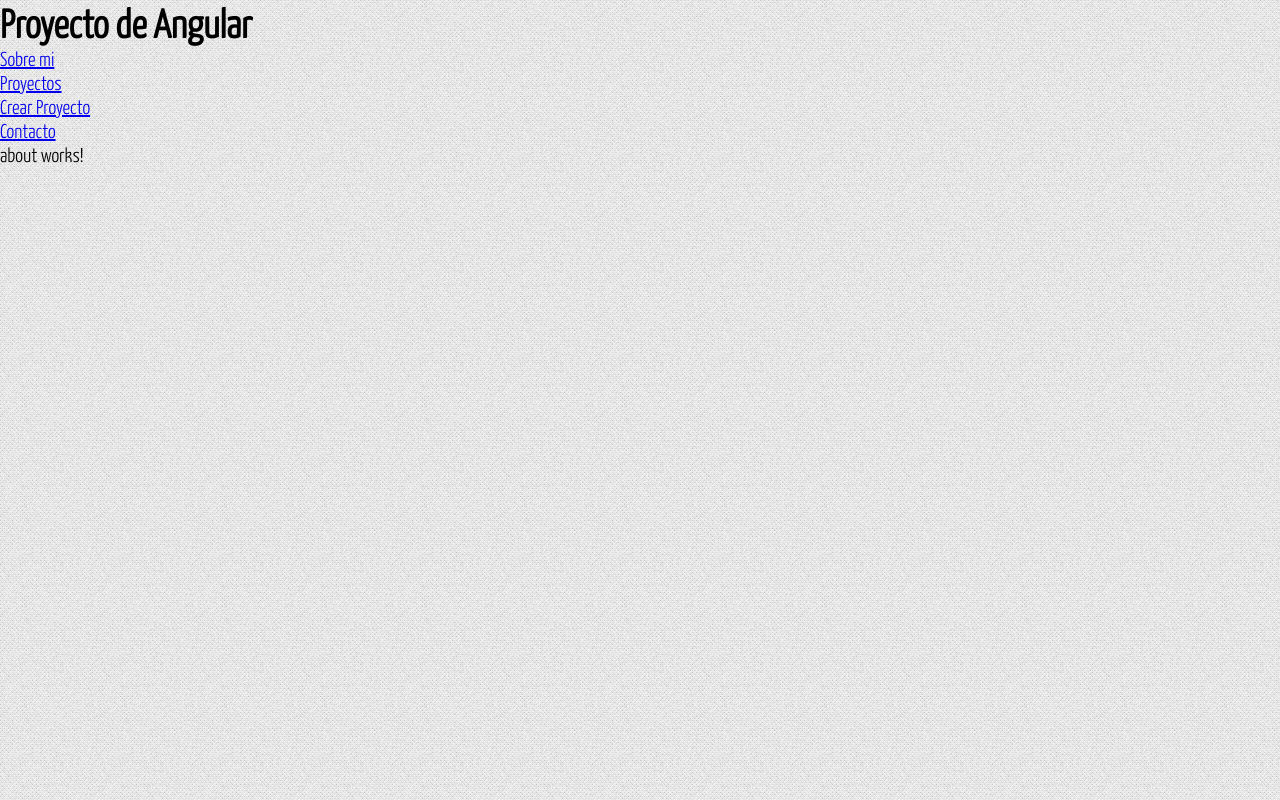
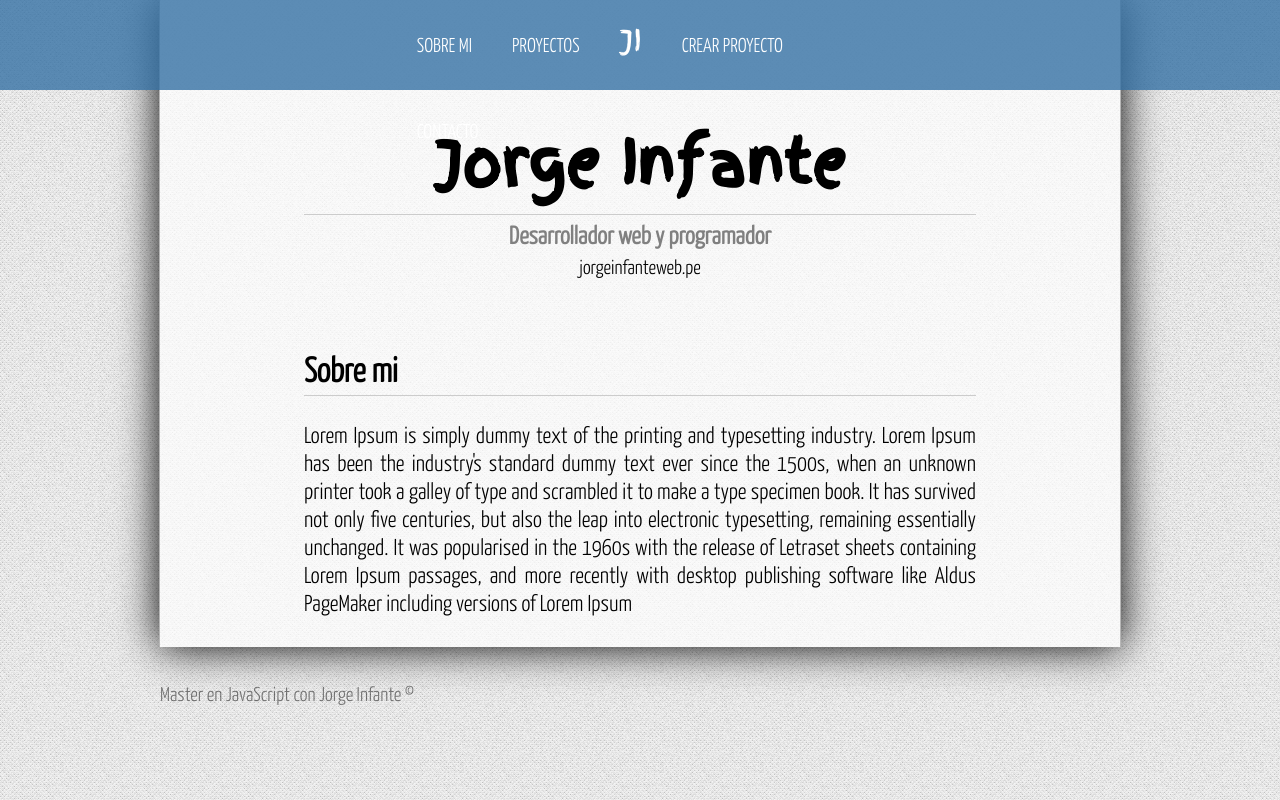
Before and after one commit to coquilson1/proyecto-angular, an Angular app: page / in a window 1280 px wide. Built offline with nearby package versions, Linux system fonts and the light colour scheme.

Commit message:
dando estilos

```diff
--- a/package.json
+++ b/package.json
@@ -23,7 +23,7 @@
     "zone.js": "~0.13.0"
   },
   "devDependencies": {
-    "@angular-devkit/build-angular": "^16.0.0",
+    "@angular-devkit/build-angular": "^16.1.8",
     "@angular/cli": "~16.0.0",
     "@angular/compiler-cli": "^16.0.0",
     "@types/jasmine": "~4.3.0",
--- a/src/app/app.component.html
+++ b/src/app/app.component.html
@@ -1,10 +1,17 @@
-<h1>Proyecto de Angular</h1>
+<header>
+  <ul>
+    <li><a [routerLink]="['/sobre-mi']" [routerLinkActive]="['actived']" >Sobre mi</a></li>
+    <li><a [routerLink]="['/proyectos']" [routerLinkActive]="['actived']">Proyectos</a></li>
+    <li id="logo"><a href="#">JI</a></li>
+    <li><a [routerLink]="['/crear-proyecto']" [routerLinkActive]="['actived']">Crear Proyecto</a></li>
+    <li><a [routerLink]="['/contacto']" [routerLinkActive]="['actived']">Contacto</a></li>
+  </ul>
+</header>
 
-<ul>
-  <li><a [routerLink]="['/sobre-mi']">Sobre mi</a></li>
-  <li><a [routerLink]="['/proyectos']">Proyectos</a></li>
-  <li><a [routerLink]="['/crear-proyecto']">Crear Proyecto</a></li>
-  <li><a [routerLink]="['/contacto']">Contacto</a></li>
-</ul>
+<section id="content">
+  <router-outlet></router-outlet>
+</section>
 
-<router-outlet></router-outlet>
+<footer>
+  Master en JavaScript con Jorge Infante &copy;
+</footer>
--- a/src/app/components/about/about.component.html
+++ b/src/app/components/about/about.component.html
@@ -1 +1,17 @@
-<p>about works!</p>
+<div id="title">
+    <h1>{{title}}</h1>
+    <h2>{{subtitle}}</h2>
+    <p>{{web}}</p>
+</div>
+
+<article class="about">
+    <h2>Sobre mi</h2>
+    <p>
+        Lorem Ipsum is simply dummy text of the printing and typesetting industry. Lorem Ipsum has been the industry's
+        standard dummy text ever since the 1500s, when an unknown printer took a galley of type and scrambled it to make
+        a type specimen book. It has survived not only five centuries, but also the leap into electronic typesetting,
+        remaining essentially unchanged. It was popularised in the 1960s with the release of Letraset sheets containing
+        Lorem Ipsum passages, and more recently with desktop publishing software like Aldus PageMaker including versions
+        of Lorem Ipsum
+    </p>
+</article>
--- a/src/app/components/about/about.component.ts
+++ b/src/app/components/about/about.component.ts
@@ -1,10 +1,23 @@
-import { Component } from '@angular/core';
+import { Component, OnInit } from '@angular/core';
 
 @Component({
   selector: 'app-about',
   templateUrl: './about.component.html',
   styleUrls: ['./about.component.css']
 })
-export class AboutComponent {
+export class AboutComponent implements OnInit {
+  public title: string;
+  public subtitle: string;
+  public web: string;
+
+  constructor(){
+    this.title = "Jorge Infante";
+    this.subtitle = "Desarrollador web y programador";
+    this.web = "jorgeinfanteweb.pe"
+  }
+
+  ngOnInit(): void {
+
+  }
 
 }
--- a/src/assets/css/styles.css
+++ b/src/assets/css/styles.css
@@ -19,5 +19,125 @@
     font-family: "yanone", Arial, Helvetica;
     font-size: 20px;
     background: url("../img/pattern.png");
-    position: fixed; /*Con esto cuando hagamos scroll en la web el patrón se quedará fijo*/
 }
+
+.clearfix{
+    float: none;
+    clear: both;
+}
+
+/*Barra de Navegación / cabecera*/
+header{
+    display: block;
+    width: 100%;
+    height: 90px;
+    background-color: rgba(53, 113, 164, 0.8);
+    text-transform: uppercase;
+    position: fixed;
+}
+
+header ul {
+    display: block;
+    width: 38%;
+    height: inherit;
+    margin: 0px auto;
+}
+
+header ul li{
+    display: inline-block;
+    margin: 0px auto;
+    text-align: center;
+    line-height: 90px;
+}
+
+header a{
+    display: block;
+    padding-right: 20px;
+    padding-left: 20px;
+    height: inherit;
+    text-decoration: none;
+    color: white;
+    transition: all 300ms;
+    margin-top: -4px;
+}
+
+header a:hover{
+    background-color: rgba(0, 0, 0, 0.8);
+}
+
+#logo{
+    font-family: 'finger';
+    font-size: 30px;
+}
+
+#logo a {
+    transition: color 500ms, transform 500ms;
+}
+
+#logo a:hover,
+.actived{
+    background-color: transparent;
+    color: black;
+    transform: scale(1.50,1.50);
+}
+
+/*Contenedor principal*/
+#content{
+    min-height: 500px;
+    width: 75%;
+    margin: 0px auto;
+    box-shadow: 0px 0px 40px black;
+    border-left: 1px solid #b7b7b7;
+    border-right: 1px solid #b7b7b7;
+    background-color: rgba(255, 255, 255, 0.7);
+    padding-top: 120px;
+}
+
+/*Pie de Pagina*/
+footer{
+    width: 75%;
+    margin: 0px auto;
+    padding-top: 15px;
+    color: rgba(0, 0, 0, 0.5);
+}
+
+/*Sobre mi*/
+#title{
+    width: 70%;
+    margin: 0px auto;
+    text-align: center;
+    margin-bottom: 70px;
+}
+
+#title h1{
+    font-family: 'finger';
+    font-size: 60px;
+    border-bottom: 1px solid #ccc;
+    padding-bottom: 5px;
+}
+
+#title h2{
+    font-size: 25px;
+    color: gray;
+    margin-top: 5px;
+    margin-bottom: 5px;
+}
+
+article.about{
+    width: 70%;
+    margin: 0px auto;
+    margin-bottom: 20px;
+    font-size: 23px;
+}
+
+.about h2{
+    border-bottom: 1px solid #ccc;
+    padding-bottom: 5px;
+    margin-bottom: 5px;
+}
+
+.about p{
+    padding-top: 20px;
+    padding-bottom: 30px;
+    text-align: justify;
+}
```
Also changed, not shown: 1 other file (tests, documents, lock files or other folders).
